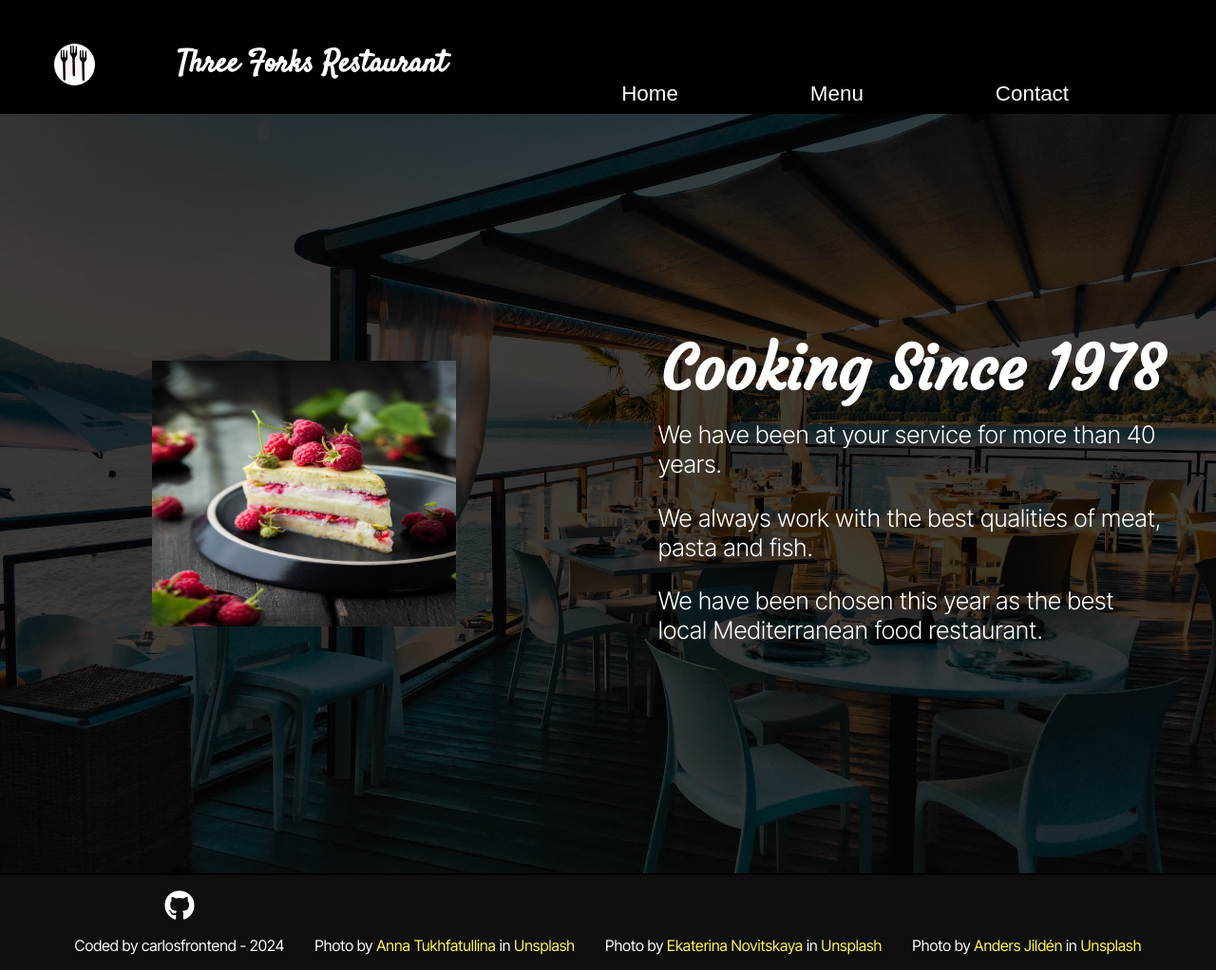
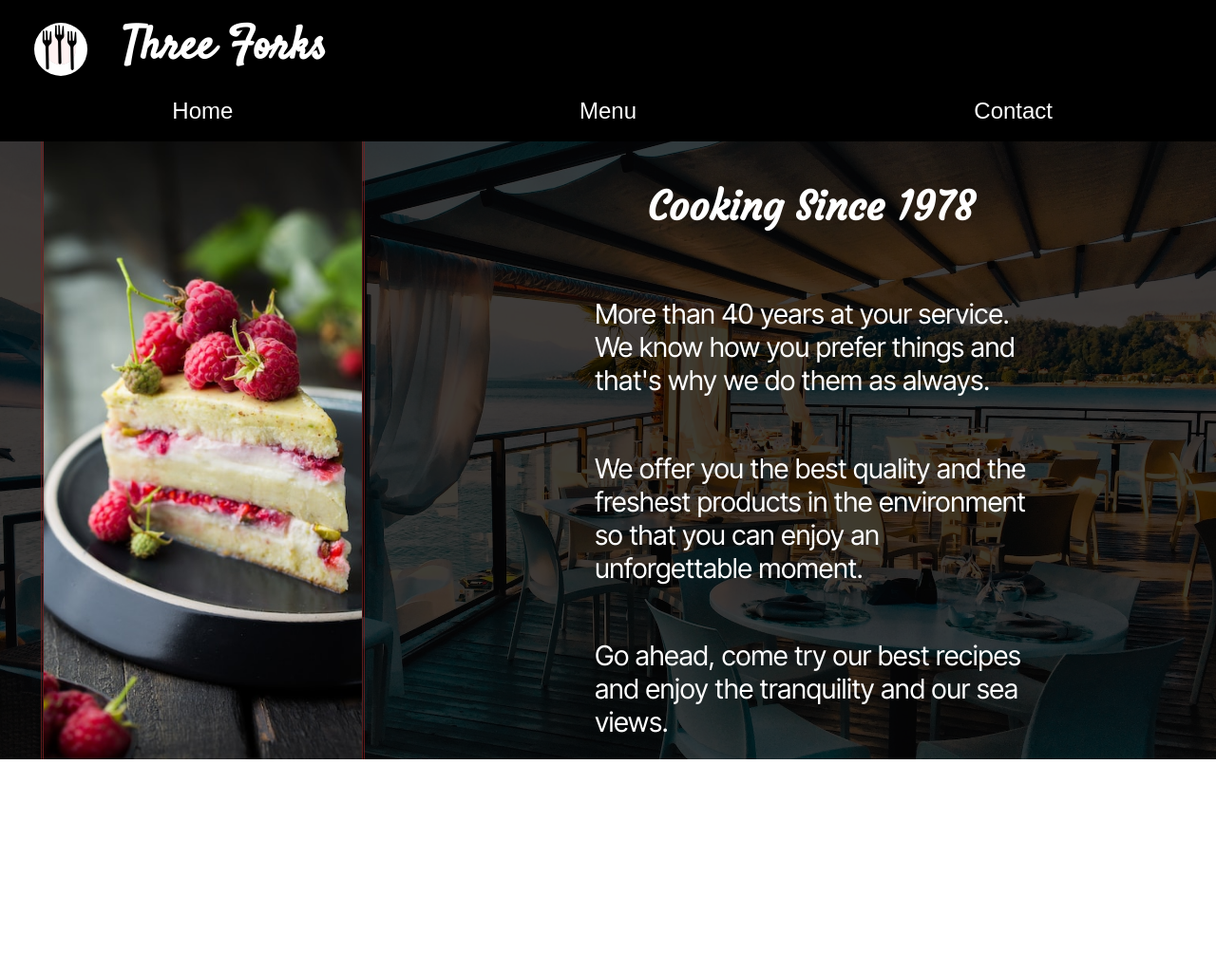
Before and after one commit to carlosfrontend/restaurant-page-top, a plain HTML site: page index.html in a window 1280 px wide. Shown: the whole page at 95% size. After the commit the page ends 800 px from the top, so only its background shows below. Drawn offline with Linux system fonts and the light colour scheme; a web font is replaced by a local one.

Commit message:
Fix: Start to refactorize the code

```diff
--- a/styles.css
+++ b/styles.css
@@ -10,17 +10,208 @@
   box-sizing: border-box;
 }
 
-html {
+html,
+body {
+  height: 100%;
+  width: 100%;
+  overflow-x: hidden;
+}
+
+#content {
+  width: 100%;
+  background-color: gray;
+}
+
+.cake-container {
+  display: flex;
+  justify-content: center;
+  align-items: center;
+}
+
+.cake {
   width: 100%;
 }
 
-body,
-#content {
-  width: 100%;
-  background-color: #ffffff;
+/* HEADER STYLES */
+.header {
+  padding-top: 1em;
+  background-color: #000000;
+  display: grid;
+  grid-template-columns: 1fr;
+  grid-template-rows: 1fr;
+  justify-items: center;
+  position: sticky;
+  top: 0;
 }
 
-.header {
+.logo-container {
+  display: grid;
+  display: grid;
+  grid-column: 1/2;
+}
+
+.logo {
+  height: 4em;
+  padding-top: 0.5em;
+}
+
+.title {
+  font-size: 3rem;
+  font-family: "Satisfy", cursive;
+  color: #ffffff;
+}
+
+.nav {
+  height: 4em;
+  display: grid;
+  grid-template-columns: 1fr 1fr 1fr;
+  grid-column: 1 / 2;
+  grid-row: 3/4;
+}
+.nav-item {
+  color: #ffffff;
+  font-family: "Bakbak One", sans-serif;
+  font-size: 1.5rem;
+  cursor: pointer;
+  display: grid;
+  justify-content: space-between;
+  align-items: center;
+}
+
+/* FOOTER STYLES */
+
+.footer {
+  position: relative;
+  bottom: 0;
+  width: 100%;
+  display: flex;
+  flex-direction: column;
+  justify-content: center;
+  align-items: center;
+  background-color: #000000;
+}
+.footer-nav {
+  width: 100%;
+  display: grid;
+  grid: 1fr 1fr/ 1fr 1fr;
+  justify-content: center;
+  text-align: center;
+}
+
+.footer-nav-item {
+  padding: 1em;
+  color: #ffffff;
+  align-self: center;
+}
+
+.footer-nav-item > * {
+  text-decoration: none;
+  display: flex;
+  justify-content: center;
+  align-items: center;
+  color: #ffffff;
+}
+.fa-github {
+  font-size: 2em;
+}
+.footer-nav .footer-nav-item:nth-child(1) {
+  text-decoration: none;
+  display: flex;
+  flex-direction: column;
+  justify-content: center;
+  align-self: flex-start;
+  color: #ffffff;
+}
+
+/* HOME SECTION */
+.home-container {
+  background-color: #000000c1;
+  background-image: url("./img/background.jpg");
+  background-position: center center;
+  background-repeat: no-repeat;
+  background-size: cover;
+  background-blend-mode: darken;
+}
+
+.history-container {
+  display: grid;
+  grid-template-columns: 1fr;
+  grid-template-rows: 1fr;
+}
+.history-container > * {
+  color: #ffffff;
+}
+.history-container > :nth-child(1) {
+  font-family: "Courgette", cursive;
+  font-size: 2.6rem;
+  text-align: center;
+  align-self: end;
+  padding: 1em;
+}
+
+.history-item {
+  width: 20ch;
+  padding: 1em;
+  display: grid;
+  align-items: center;
+  font-family: "Inter Tight", sans-serif;
+  font-size: 1.8rem;
+  font-weight: 400;
+  justify-self: center;
+}
+
+/* MEDIA QUERIES*/
+
+@media screen and (min-width: 1024px) {
+  .header {
+    padding-top: 1em;
+    padding-right: 1em;
+    display: grid;
+    grid-template-columns: 1fr 3fr 6fr;
+  }
+
+  .nav {
+    width: 100vw;
+    grid-column: 1/4;
+    justify-items: center;
+    align-self: baseline;
+  }
+  .title-container {
+    display: grid;
+    justify-self: start;
+  }
+
+  .cake {
+    object-fit: cover;
+    width: 80%;
+    height: 100%;
+    border-right: double rgba(123, 33, 33, 0.725);
+    border-left: double rgba(123, 33, 33, 0.725);
+  }
+
+  .home-container {
+    width: 100%;
+    display: grid;
+    grid-template-columns: 1fr 2fr;
+  }
+
+  .history-item {
+    width: 40vw;
+  }
+
+  .history-title {
+    height: 100%;
+    display: grid;
+    align-items: center;
+    padding-top: 0.5em;
+  }
+  .footer {
+    position: relative;
+    bottom: 0;
+  }
+}
+
+/* .header {
   background-color: #000000;
   width: 100%;
   display: flex;
@@ -158,11 +349,10 @@ body,
 .white {
   color: white;
   font-size: 2rem;
-}
+} */
 
 /* Menu styles */
-.menu-container {
-  /* height: 100vh; */
+/* .menu-container {
   background-color: #00000086;
   background-image: url("./img/board.jpg");
   background-position: center center;
@@ -231,11 +421,11 @@ body,
 .cake-logo {
   width: 40px;
   height: 40px;
-}
+} */
 
 /* Contact styles */
 
-.contact-container {
+/* .contact-container {
   height: 125vh;
   background-color: #00000086;
   background-image: url("./img/contact-background.jpg");
@@ -282,11 +472,11 @@ iframe{
   color:#ffffff;
   font-family: "Courgette", cursive;
   font-size: 1.4rem;
-}
+} */
 
 /* Home Media queries */
 
-@media screen and (min-width: 425px) {
+/* @media screen and (min-width: 425px) {
   .contact-container {
     height: 125vh;
   }
@@ -390,4 +580,4 @@ iframe{
   .title {
     font-size: 2rem;
   }
-}
+} */
```
Also changed, not shown: main.js.
